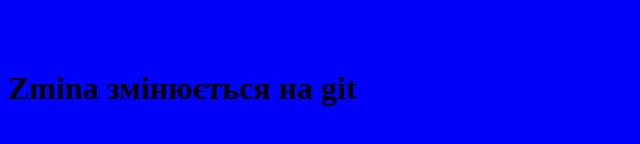
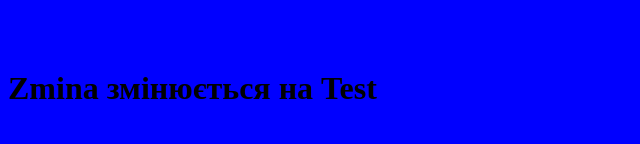
Before and after one commit to Andrii260/git-project-1, a plain HTML site: page index.html in a window 1280 px wide. Shown: the part 402-546 px from the top of the page, 0-640 px from the left. Drawn offline with Linux system fonts and the light colour scheme.

Commit message:
h1 Змінено на Test

```diff
--- a/index.html
+++ b/index.html
@@ -6,6 +6,6 @@
     </head>
     <body>
         <p>Test git</p>
-        <h1>Zmina змінюється на git</h1>
+        <h1>Zmina змінюється на Test</h1>
     </body>
 </html>
```
